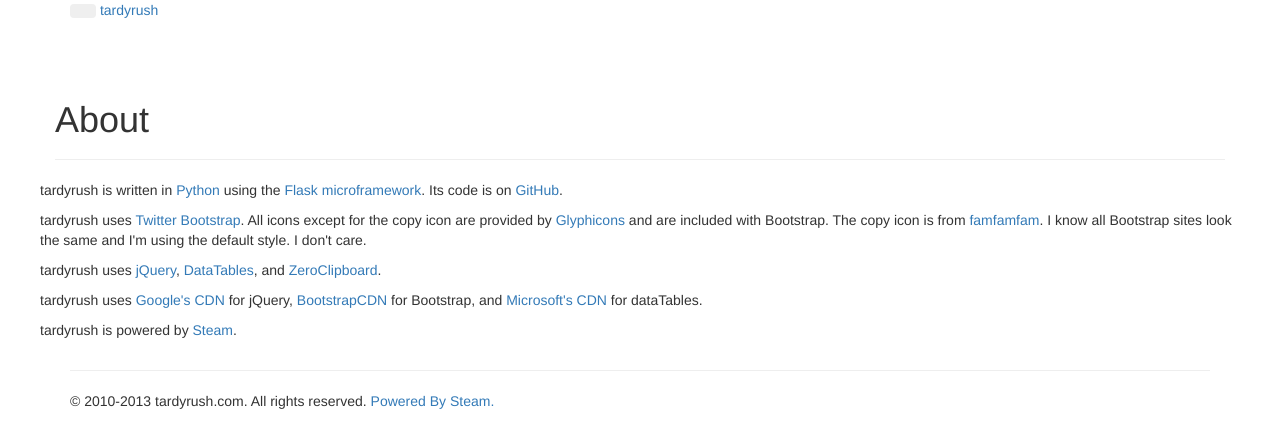
After one commit to kenrobbins/tardyrush, a Python web app: template tardyrush/templates/about.html in a window 1280 px wide. The commit adds this page. Shown: the top 448 px of the page. Run offline with Jinja, Linux system fonts and the light colour scheme; the template is opened without the code that fills it, so the values that code supplies are empty; some libraries are stand-ins or nearby versions.

Commit message:
split out team admin, add about page

```diff
--- /dev/null
+++ b/tardyrush/templates/about.html
@@ -0,0 +1,38 @@
+{% extends "layout.html" %}
+{% block title %}About{% endblock %}
+{% block body %}
+<div class="page-header">
+    <h1>About</h1>
+</div>
+
+<div class="row">
+<div class="span4">
+
+<p>tardyrush is written in <a href="http://www.python.org/">Python</a> using
+the <a href="http://flask.pocoo.org/">Flask microframework</a>.  Its code is
+on <a href="http://github.com/kenrobbins/tardyrush">GitHub</a>.</p>
+
+<p>tardyrush uses <a href="http://twitter.github.io/bootstrap/">Twitter
+Bootstrap</a>.  All icons except for the copy icon are provided by <a
+href="http://glyphicons.com/">Glyphicons</a> and are included with
+Bootstrap.  The copy icon is from <a
+href="http://www.famfamfam.com/lab/icons/">famfamfam</a>.  I know all
+Bootstrap sites look the same and I'm using the default style.  I don't
+care.</p>
+
+<p>tardyrush uses <a href="http://jquery.com/">jQuery</a>, <a
+href="http://datatables.net/">DataTables</a>, and <a
+href="http://jonrohan.github.io/ZeroClipboard/">ZeroClipboard</a>.</p>
+
+<p>tardyrush uses <a
+href="https://developers.google.com/speed/libraries/devguide">Google's
+CDN</a> for jQuery, <a href="http://www.bootstrapcdn.com/">BootstrapCDN</a>
+for Bootstrap, and <a
+href="http://www.asp.net/ajaxlibrary/CDN.ashx">Microsoft's
+CDN</a> for dataTables.</p>
+
+<p>tardyrush is powered by <a href="http://steampowered.com/">Steam</a>.</p>
+
+</div>
+</div>
+{% endblock %}
--- a/tardyrush/templates/layout.html
+++ b/tardyrush/templates/layout.html
@@ -29,6 +29,8 @@
                                 <a href="{{ url_for('teams.all') }}">Teams</a></li>
                             <li {% if page.top == 'contact' %}class="active"{%endif%}>
                                 <a href="{{url_for('.contact')}}">Contact</a></li>
+                            <li {% if page.top == 'about' %}class="active"{%endif%}>
+                                <a href="{{url_for('.about')}}">About</a></li>
                         </ul>
                         {% if not g.user.is_guest %}
                             <p class="navbar-text pull-right">
@@ -105,14 +107,19 @@
                                     <a href="{{ url_for('teams.stats', team_id=team.id) }}">Stats</a></li>
                                     {%- if g.user.can_edit_team(team.id) -%}
                                         <li class="nav-header">My Team Administration</li>
-                                        <li class="{% if page.sub == 'admin' %}active {%-endif%}">
-                                            <a href="{{ url_for('team_admin.index',
-                                                team_id=team.id)
-                                                }}">Administration home</a></li>
                                         <li class="{% if page.sub == 'edit' %}active {%-endif%}">
                                         <a href="{{ url_for('teams.show',
                                             team_id=team.id, action='edit')
                                             }}">Edit my team</a></li>
+                                        <li class="{% if page.sub == 'opponents' %}active {%-endif%}">
+                                            <a href="{{ url_for('team_admin.opponents', team_id=team.id)
+                                                }}">Edit opponents</a></li>
+                                        <li class="{% if page.sub == 'servers' %}active {%-endif%}">
+                                            <a href="{{ url_for('team_admin.servers', team_id=team.id)
+                                                }}">Edit servers</a></li>
+                                        <li class="{% if page.sub == 'forum_bots' %}active {%-endif%}">
+                                            <a href="{{ url_for('team_admin.forum_bots', team_id=team.id)
+                                                }}">Edit forum helpers</a></li>
                                     {%- endif -%}
                                 {%- endif -%}
                             </ul>
--- a/tardyrush/views/__init__.py
+++ b/tardyrush/views/__init__.py
@@ -66,3 +66,7 @@
     return rt("contact.html",
             page={'top':'contact', 'sub':''},
             form=form, sent=sent)
+
+@app.route('/about/')
+def about():
+    return rt("about.html", page={'top':'about', 'sub':''})
--- a/tardyrush/views/teams.py
+++ b/tardyrush/views/teams.py
@@ -355,7 +355,7 @@
         db.session.commit()
 
         flash(u'The team was successfully created.', 'success')
-        return redirect(url_for('matches.my_matches'))
+        return redirect(url_for('my_teams'))
 
     return rt('teams/create.html',
             page={'top': 'teams', 'sub': 'add_team'},
```
Also changed, not shown: tardyrush/templates/team_admin/forum_bots.html (added, +49 -0 lines), tardyrush/templates/team_admin/index.html (deleted, +0 -102 lines), tardyrush/templates/team_admin/opponents.html (added, +36 -0 lines), tardyrush/templates/team_admin/servers.html (added, +35 -0 lines), tardyrush/views/team_admin.py (+38 -18 lines).
